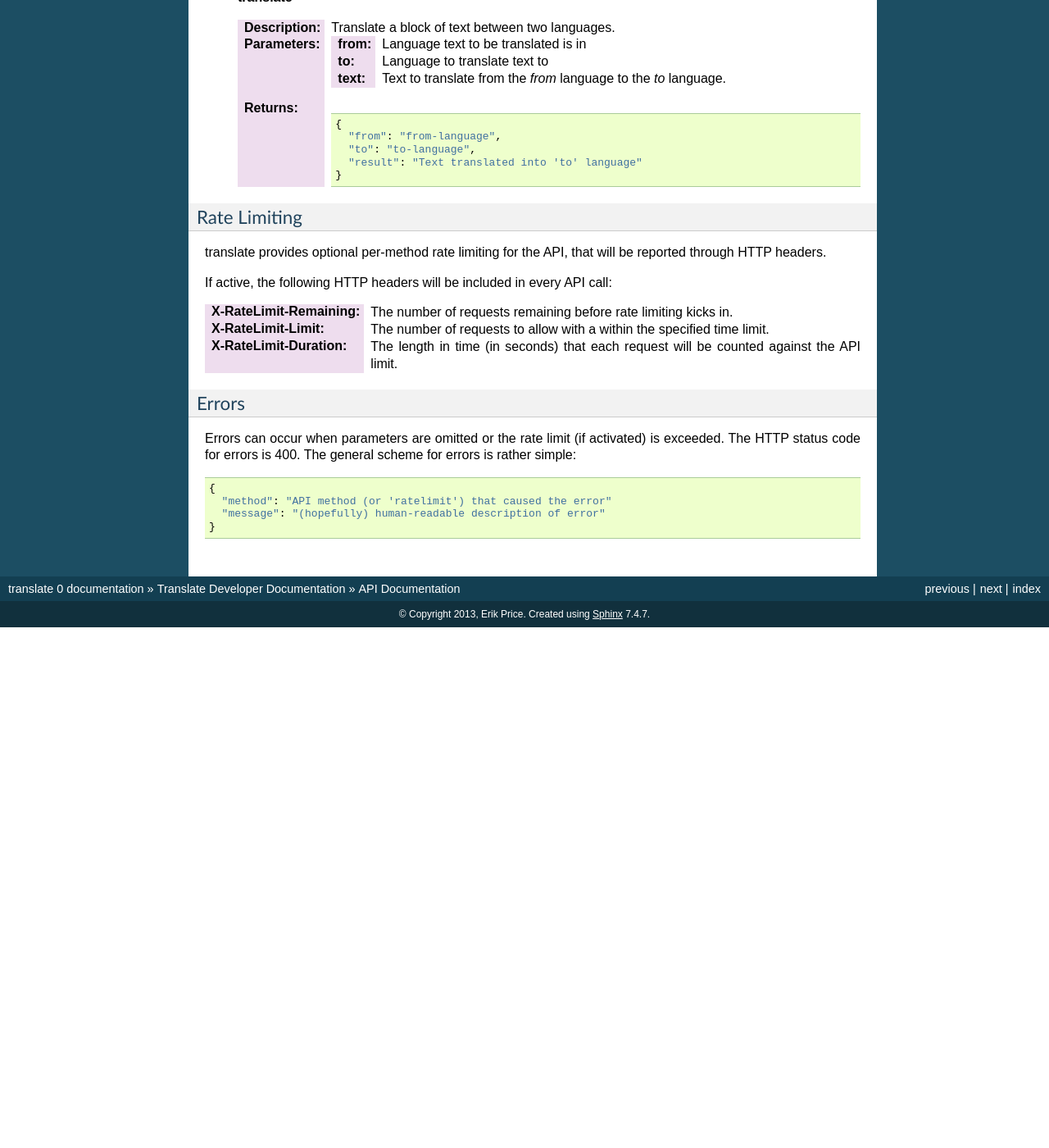
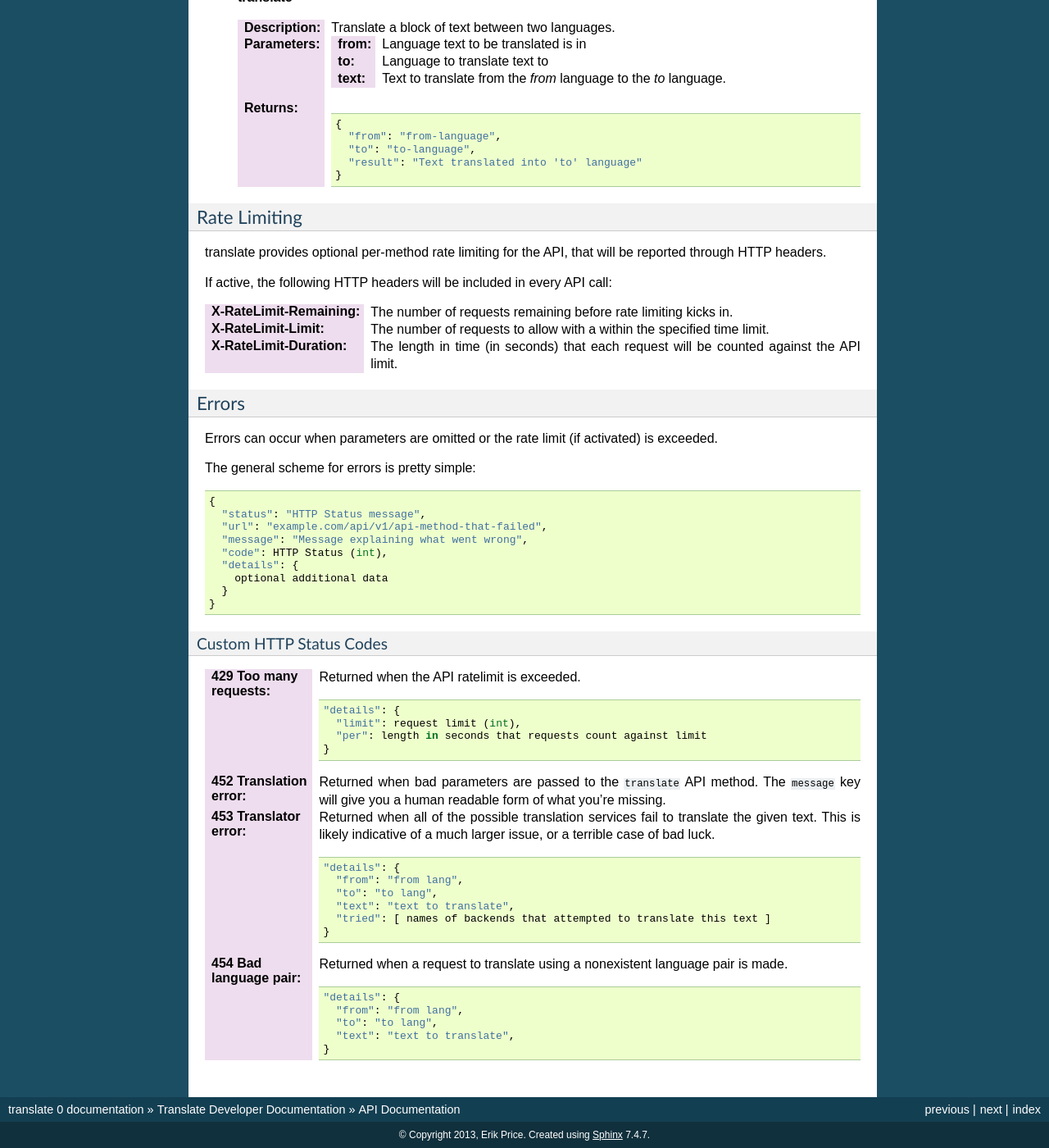
Before and after one commit to erik/translate, a Sphinx documentation site: the page built from docs/source/dev/api.rst, in a window 1280 px wide and 1400 px high, scrolled down 1110 px. Shown: the whole window at 82% size. Built offline with Sphinx 7.4.7, drawn with Linux system fonts in a browser that asks for light colours; before the commit the page ends 1875 px from its top, so only the background shows below that; some of the changed text lies outside the part shown.

Commit message:
Update API error codes

```diff
--- a/docs/source/dev/api.rst
+++ b/docs/source/dev/api.rst
@@ -110,10 +110,55 @@ Errors
 ~~~~~~
 
 Errors can occur when parameters are omitted or the rate limit (if activated) is
-exceeded. The HTTP status code for errors is 400. The general scheme for errors
-is rather simple::
+exceeded.
 
-  {
-    "method": "API method (or 'ratelimit') that caused the error"
-    "message": "(hopefully) human-readable description of error"
-  }
+The general scheme for errors is pretty simple::
+
+    {
+      "status": "HTTP Status message",
+      "url": "example.com/api/v1/api-method-that-failed",
+      "message": "Message explaining what went wrong",
+      "code": HTTP Status (int),
+      "details": {
+        optional additional data
+      }
+    }
+
+
+Custom HTTP Status Codes
+########################
+
+:429 Too many requests:
+   Returned when the API ratelimit is exceeded. ::
+
+      "details": {
+        "limit": request limit (int),
+        "per": length in seconds that requests count against limit
+      }
+
+:452 Translation error:
+   Returned when bad parameters are passed to the :code:`translate` API
+   method. The :code:`message` key will give you a human readable form of what
+   you're missing.
+
+:453 Translator error:
+   Returned when all of the possible translation services fail to translate the
+   given text. This is likely indicative of a much larger issue, or a terrible
+   case of bad luck. ::
+
+      "details": {
+        "from": "from lang",
+        "to": "to lang",
+        "text": "text to translate",
+        "tried": [ names of backends that attempted to translate this text ]
+      }
+
+:454 Bad language pair:
+   Returned when a request to translate using a nonexistent language pair is
+   made. ::
+
+      "details": {
+        "from": "from lang",
+        "to": "to lang",
+        "text": "text to translate",
+      }
```
Also changed, not shown: 1 other file.
